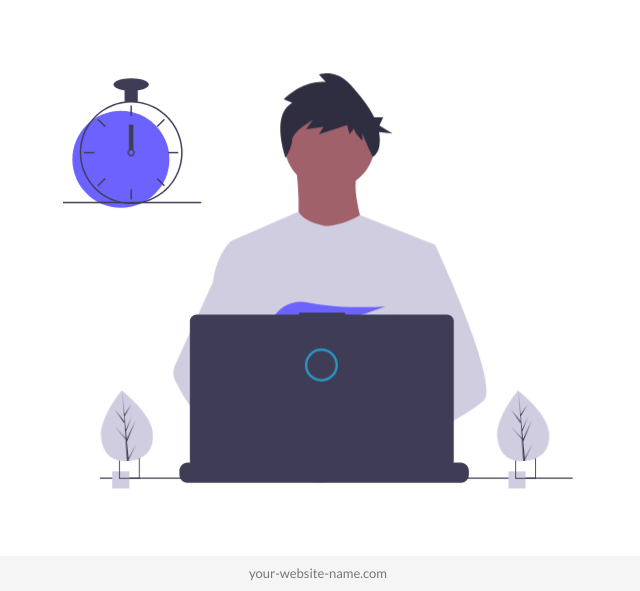
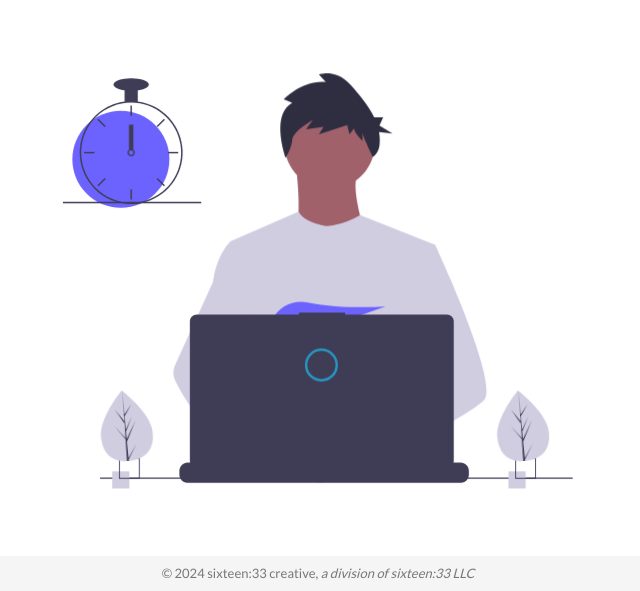
Before and after one commit to zachweyland/terptini_comingsoon, a plain HTML site: page index.html in a window 1280 px wide. Shown: the part 209-800 px from the top of the page, without its empty margins (322-962 px from the left). Drawn offline with nearby package versions, Linux system fonts and the light colour scheme.

Commit message:
Update index.html

```diff
--- a/index.html
+++ b/index.html
@@ -249,7 +249,7 @@
     </div>
       <footer class="footer">
         <div class="container text-center">
-          <span>your-website-name.com</span>
+          <span>&copy; 2024 sixteen:33 creative, <i>a division of sixteen:33 LLC</i></span>
         </div>
       </footer>
 
```
